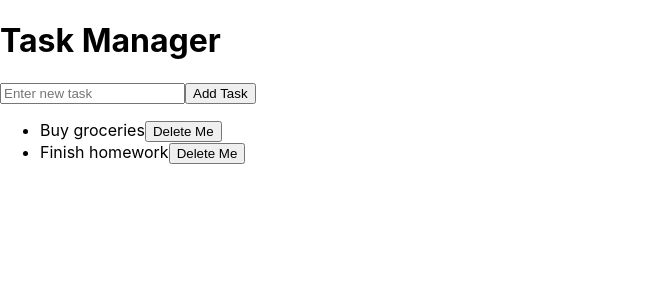
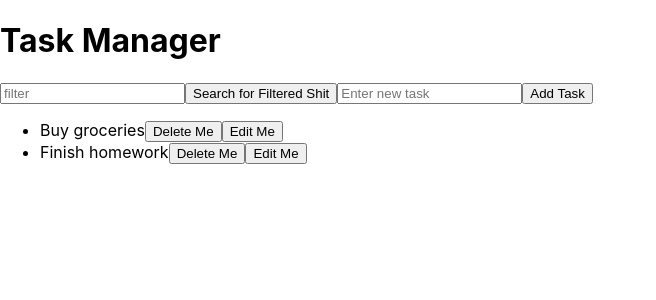
Before and after one commit to NoraMoser/task-manager, a React (Create React App) app: page / in a window 1280 px wide. Shown: the top 300 px of the page, without its empty margins (0-656 px from the left). Built offline with nearby package versions, Linux system fonts and the light colour scheme.

Commit message:
just playing around

```diff
--- a/src/App.js
+++ b/src/App.js
@@ -4,14 +4,17 @@ function App() {
   // Define state variables
   const [tasks, setTasks] = useState([]);
   const [taskName, setTaskName] = useState('');
-
+  const [filterName, setFilterName] = useState('');
+  const [taskId, setTaskId] = useState(0);
+  const [edited, setEdited] = useState(false)
+  const [filteredTask, setFilteredTask] = useState({})
   // useEffect to load tasks (can simulate a fetch operation)
   useEffect(() => {
     // Simulate fetching data from an API
     const fetchTasks = async () => {
       const data = await [
-        { id: 1, name: 'Buy groceries' },
-        { id: 2, name: 'Finish homework' },
+        { id: 1, name: 'Buy groceries', completed: false, dueDate: new Date('04-11-2025') },
+        { id: 2, name: 'Finish homework', completed: false, dueDate: new Date('04-11-2025') },
       ];
       setTasks(data);
     };
@@ -19,33 +22,69 @@ function App() {
   }, []); // Empty dependency array, runs once on mount
 
   const addTask = () => {
-    const newTask = { id: Date.now(), name: taskName };
+    const newTask = { id: Date.now(), name: taskName , completed: false, dueDate: new Date('04-11-2025')};
     setTasks([...tasks, newTask]);
     setTaskName('');
   };
 
   const removeTask = (taskId) => {
-    console.log('remove')
     const newTask = tasks.filter((item) => item.id !== taskId)
     setTasks(newTask)
   }
 
+  const editNameandId = (id, name) => {
+    setTaskId(id)
+    setTaskName(name)
+    setEdited(true)
+  }
+
+  const editTask = (id) => {
+    console.log('edit')
+    const updatedTasks = tasks.map((task) =>
+      task.id === id ? { ...task, name: taskName } : task
+    );
+    setTasks(updatedTasks);
+    setEdited(false)
+  }
+
+  const findFilteredTask = (name) => {
+  setFilteredTask(tasks.find((item) => item.name === name)?? {})
+  }
+console.log(filteredTask, filterName)
   return (
     <div className="App">
       <h1>Task Manager</h1>
+      <input
+        type="text"
+        value={filterName}
+        onChange={(e) => setFilterName(e.target.value)}
+        placeholder="filter"
+      />
+      <button onClick={()=> findFilteredTask(filterName)}>Search for Filtered Shit</button>
       <input
         type="text"
         value={taskName}
         onChange={(e) => setTaskName(e.target.value)}
         placeholder="Enter new task"
       />
+      {edited ?
+      <button onClick={() => editTask(taskId)}>Save Edited Name</button>
+      :
       <button onClick={addTask}>Add Task</button>
+      }
+      {Object.keys(filteredTask).length > 0 ?
+          <li key={filteredTask.id}>{filteredTask.name}
+          <button onClick={() => removeTask(filteredTask.id)}>Delete Me</button>
+          <button onClick={() => editNameandId(filteredTask.id, filteredTask.name)}>Edit Me</button></li>
+      :
       <ul>
         {tasks.map((task) => (
           <li key={task.id}>{task.name}
-          <button onClick={() => removeTask(task.id)}>Delete Me</button></li>
+          <button onClick={() => removeTask(task.id)}>Delete Me</button>
+          <button onClick={() => editNameandId(task.id, task.name)}>Edit Me</button></li>
         ))}
       </ul>
+      }
     </div>
   );
 }
```
